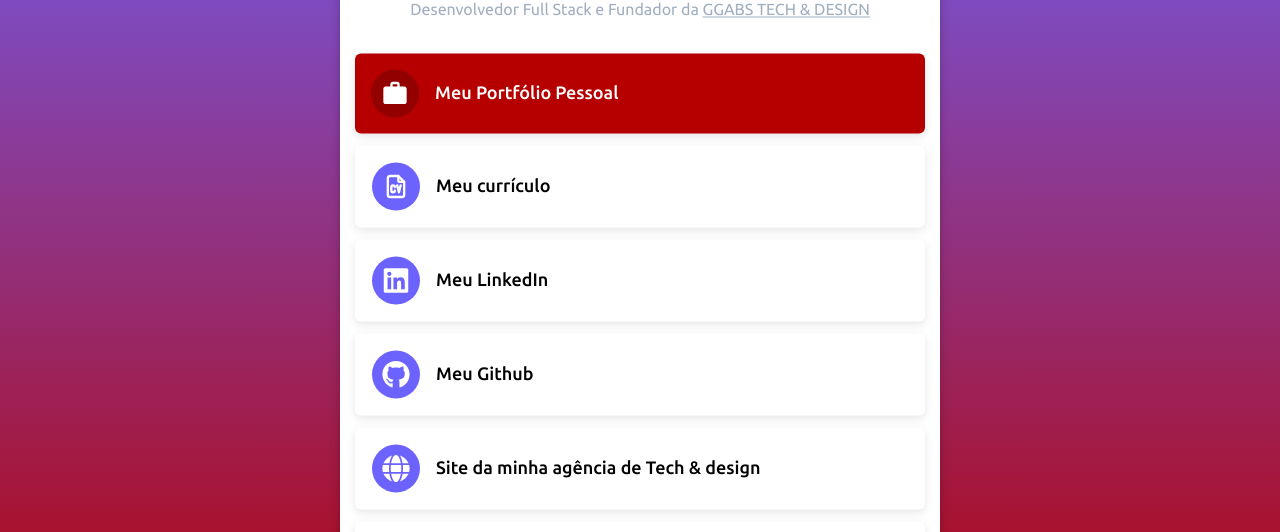
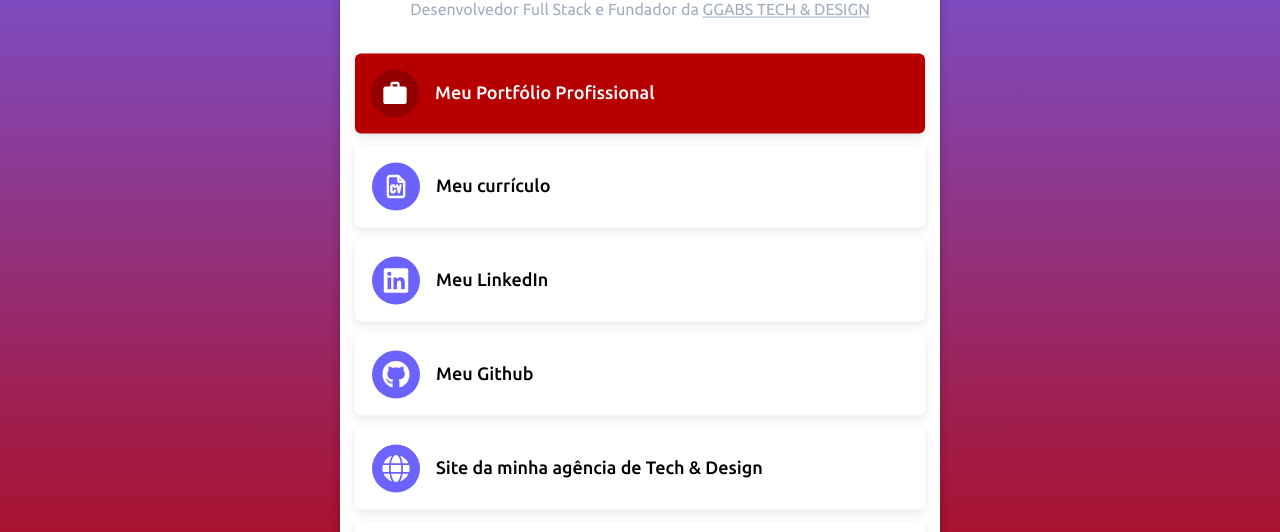
Before and after one commit to gabrielhilins/Portfolio, a React (Vite) app: page / in a window 1280 px wide. Shown: the part 235-767 px from the top of the page. Built offline with nearby package versions, Linux system fonts and the light colour scheme.

Commit message:
Update Links.jsx

```diff
--- a/src/pages/Links.jsx
+++ b/src/pages/Links.jsx
@@ -28,7 +28,7 @@
   const agencyLinks = [
     {
       id: 1,
-      title: "Meu Portfólio Pessoal",
+      title: "Meu Portfólio Profissional",
       url: "/home",
       icon: MdWork,
       color: colorMode === "light" ? "#6C63FF" : "#2E24D3",
@@ -60,7 +60,7 @@
     },
     {
       id: 5,
-      title: "Site da minha agência de Tech & design",
+      title: "Site da minha agência de Tech & Design",
       url: "https://www.ggabstechdesign.com.br/",
       icon: FaGlobe,
       color: colorMode === "light" ? "#6C63FF" : "#2E24D3",
```
